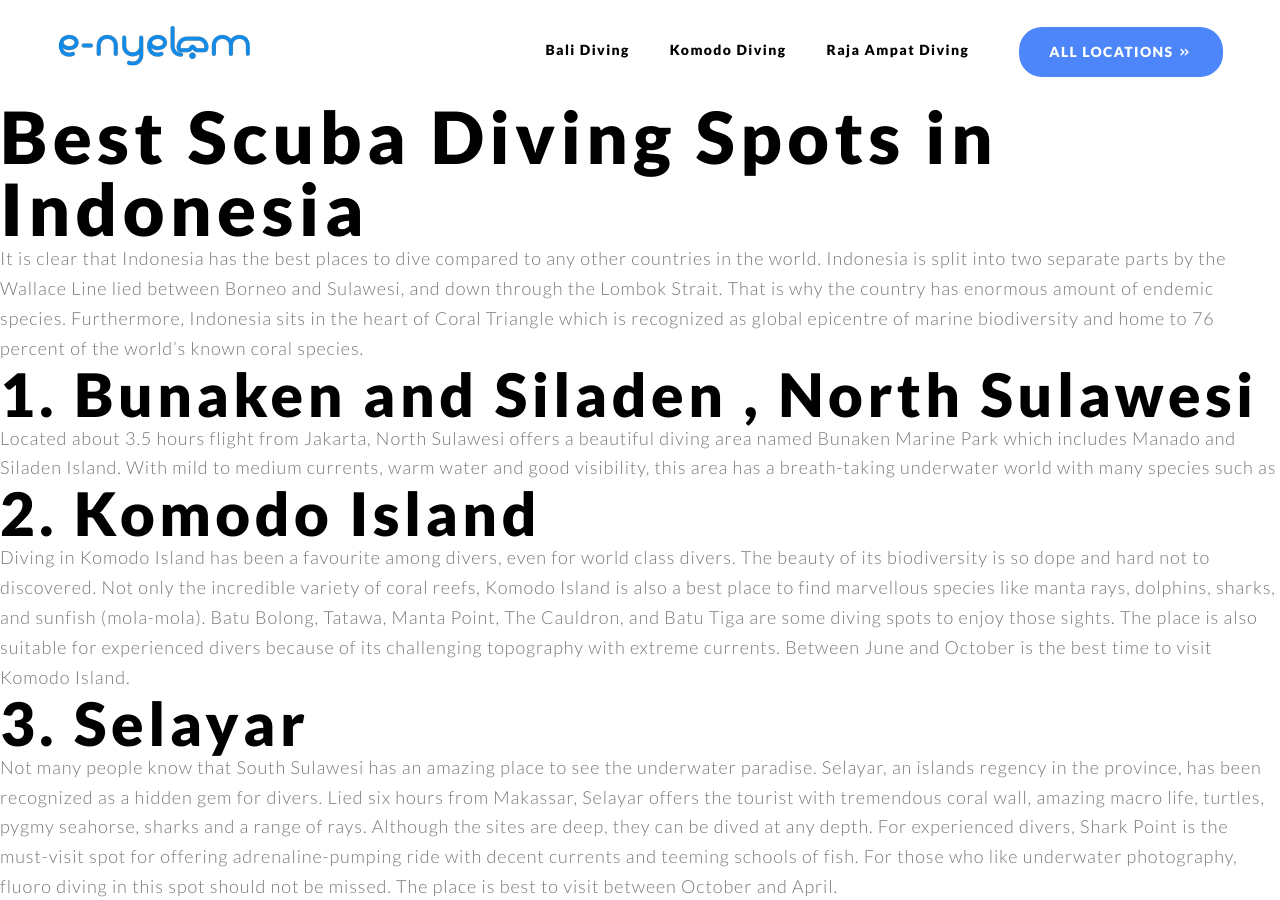
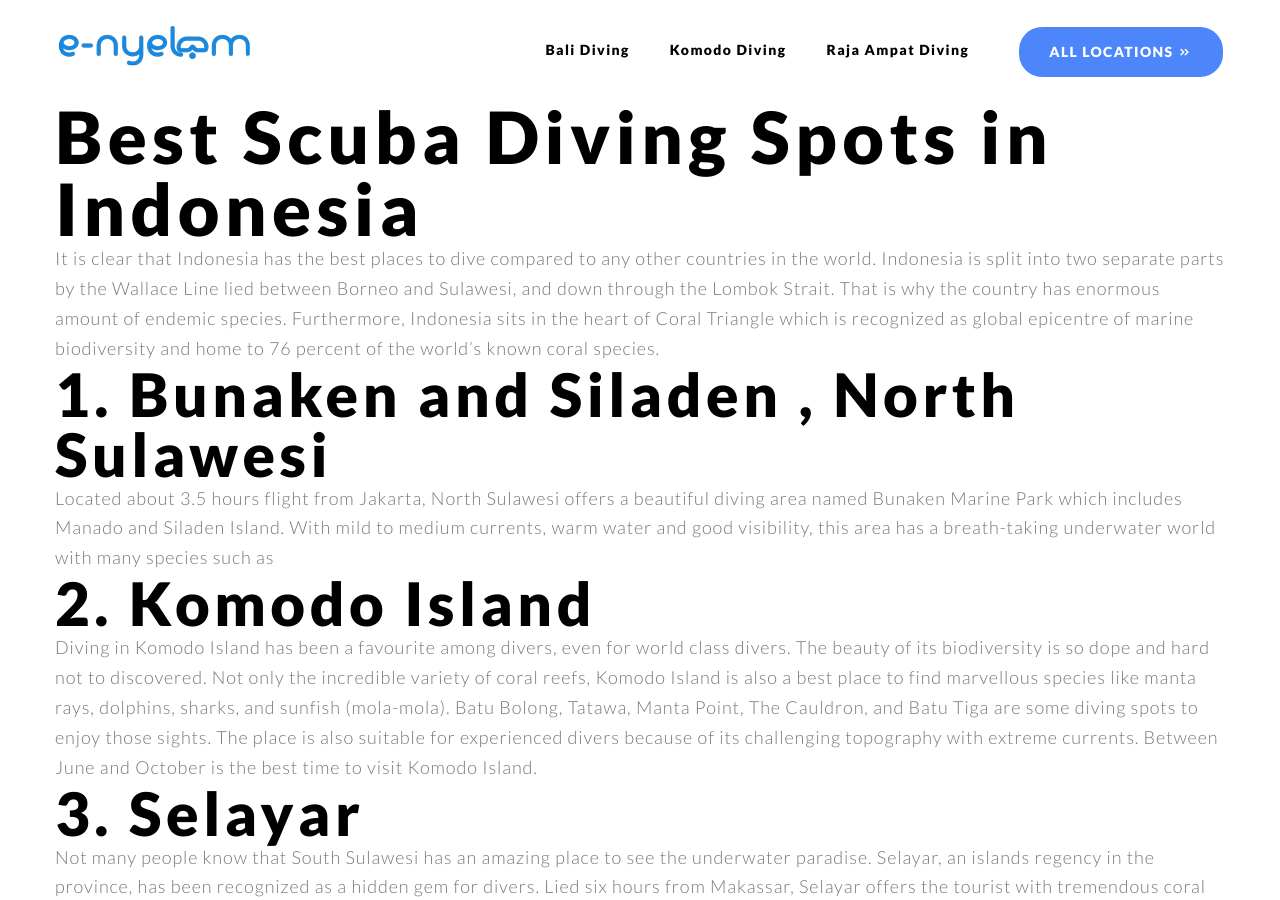
Before and after one commit to kemtol/nyelam, a Jekyll site: the page built from _posts/2018-7-11-Best-Scuba-Diving-Spots-in-Indonesia.md, in a window 1280 px wide and 900 px high. Built offline with Jekyll 4.4.1, drawn with Linux system fonts in a browser that asks for light colours; some web fonts are replaced.

Commit message:
Update post.html

```diff
--- a/_layouts/post.html
+++ b/_layouts/post.html
@@ -2,7 +2,7 @@
 layout: default
 ---
 
-<article class="post">
+<article class="container post">
 	<h1>{{ page.title }}</h1>
 
 	<div class="entry">
```
